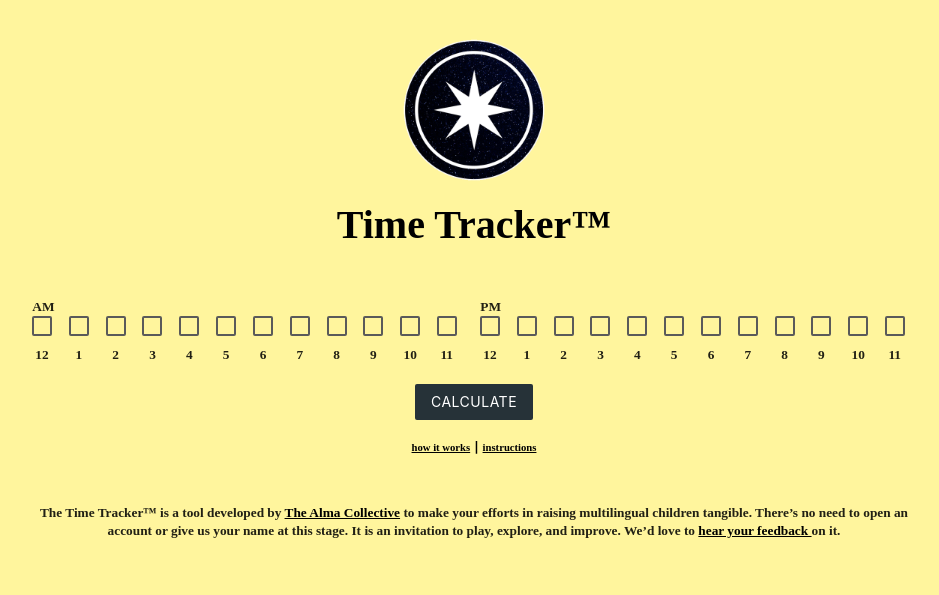
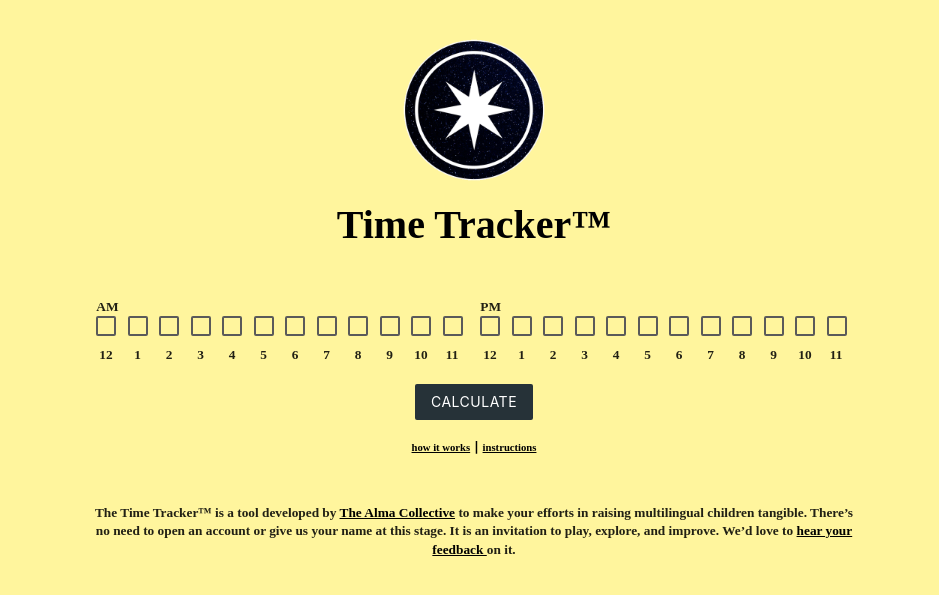
Before and after one commit to ellentatia/TT, a Flask app: page / in a window 1280 px wide. Shown: the top 595 px of the page, without its empty margins (166-1105 px from the left). Run offline with Flask 2, Linux system fonts and the light colour scheme; some libraries are stand-ins or nearby versions; some web fonts are replaced.

Commit message:
width: 70%

```diff
--- a/templates/index_container_modal.html
+++ b/templates/index_container_modal.html
@@ -45,7 +45,7 @@
      <br>
  <!--Show on Desktops-->
      <div class="show-on-large hide-on-med-and-down">
-     <div class="container">
+     <div class="container" style="width: 60%">
 
             <div class="row">
                 <div class="col s6" style="padding: 0 .05rem;"><span class="copyB left-align" style="line-height: 14pt;font-weight: bold;">&nbsp;AM</span></div>
```
